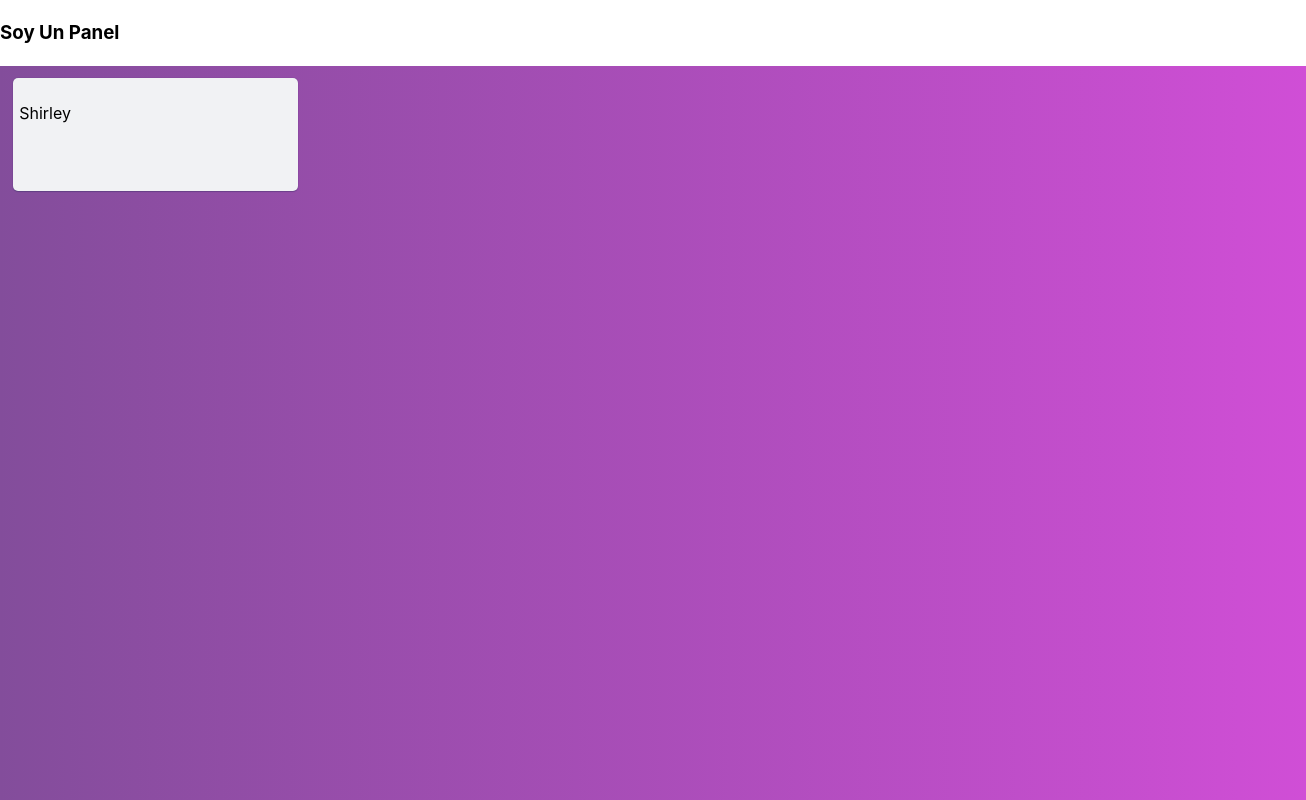
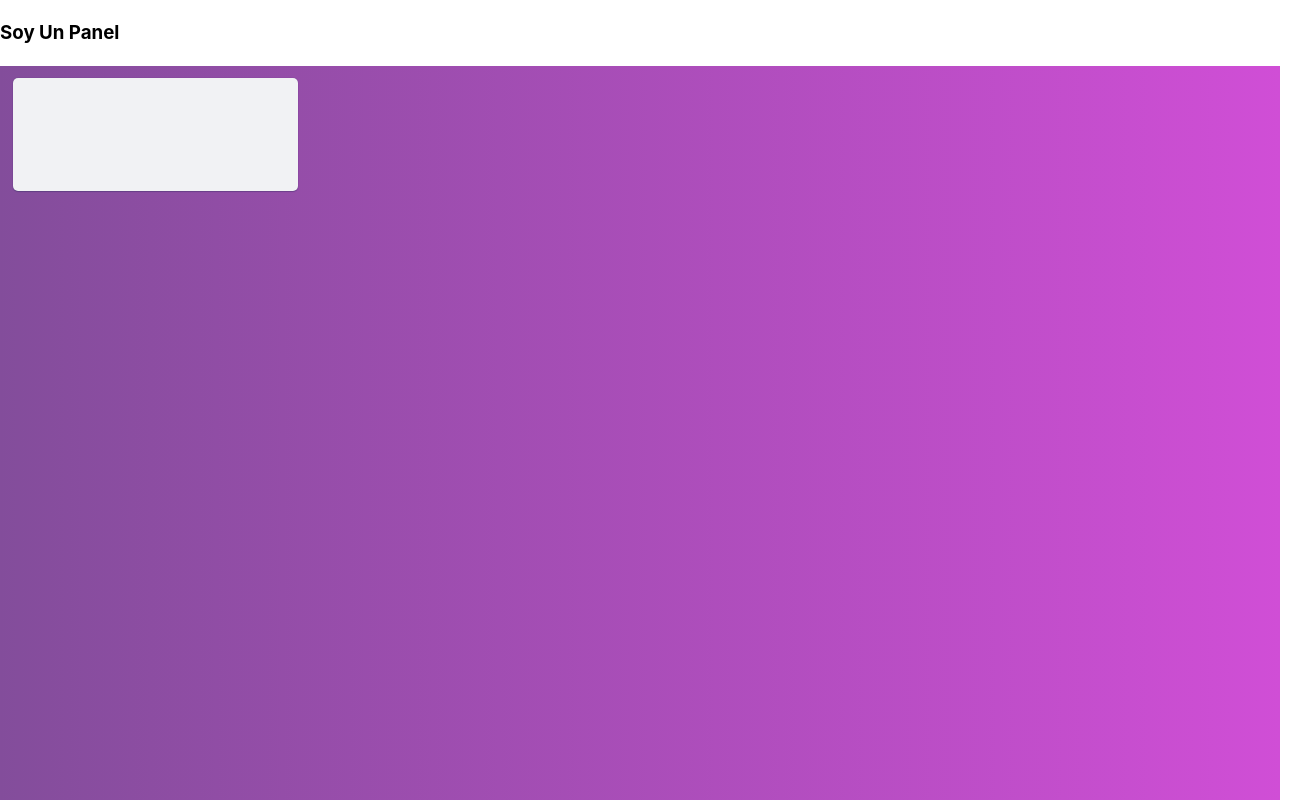
Before and after one commit to shirleymq/task-board, a React (Vite) app: page / in a window 1280 px wide. Shown: the whole page, 1306 px wide, since content can reach past the window. Built offline with nearby package versions, Linux system fonts and the light colour scheme.

Commit message:
new changes

```diff
--- a/src/App.css
+++ b/src/App.css
@@ -2,4 +2,5 @@
   display: flex;
   flex-direction: column;
   height: 100vh;
+
 }
--- a/src/App.tsx
+++ b/src/App.tsx
@@ -12,7 +12,7 @@ function App() {
       <div><h3>Soy Un Panel</h3></div>
       <Panel className='panel-container'>
         <Lane className='lane' draggable >
-          <p>Shirley</p>
+         {/*  <p>Shirley</p> */}
         </Lane>
 
       </Panel>
--- a/src/components/panel/panel.css
+++ b/src/components/panel/panel.css
@@ -6,6 +6,8 @@
     height: 100%;
     overflow: hidden;
     padding: 0.8rem;
+    box-sizing: border-box;
+
     background: #834d9b;
     /* fallback for old browsers */
     background: -webkit-linear-gradient(to left, #d04ed6, #834d9b);
```
